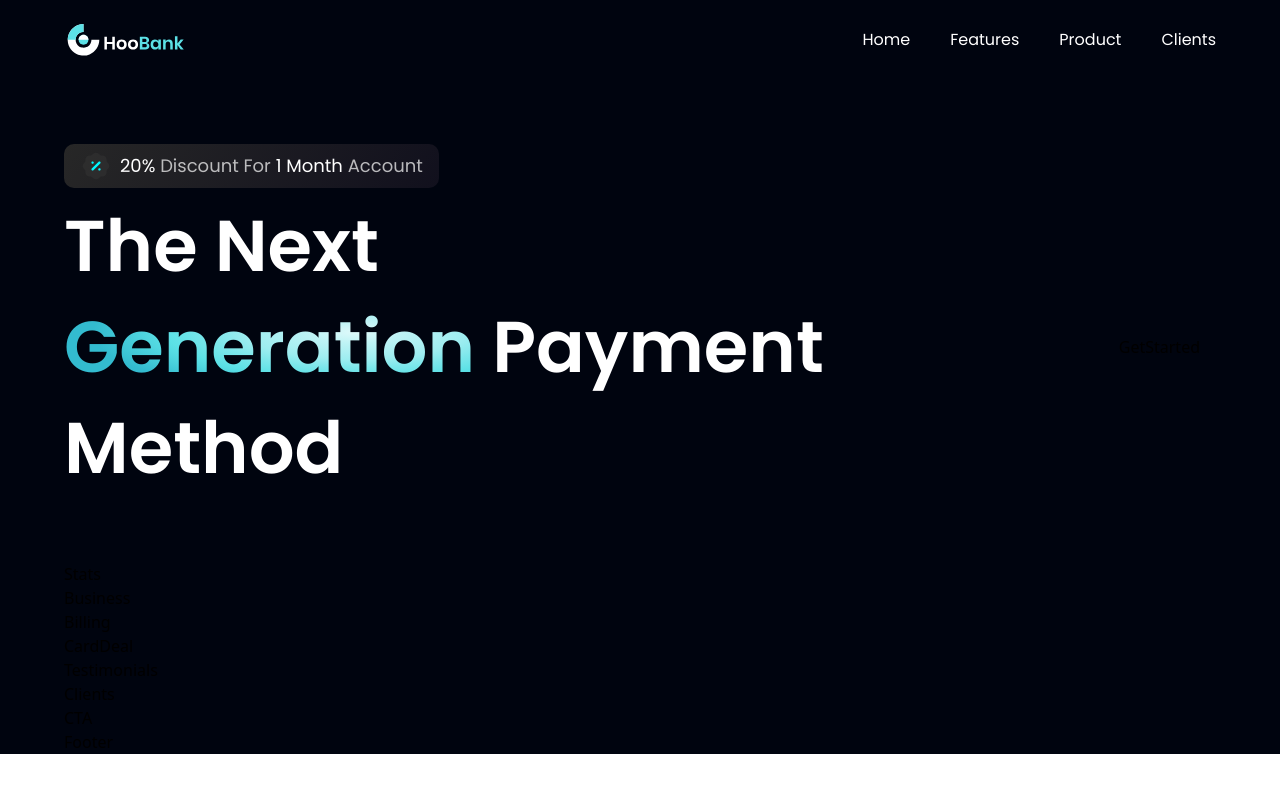
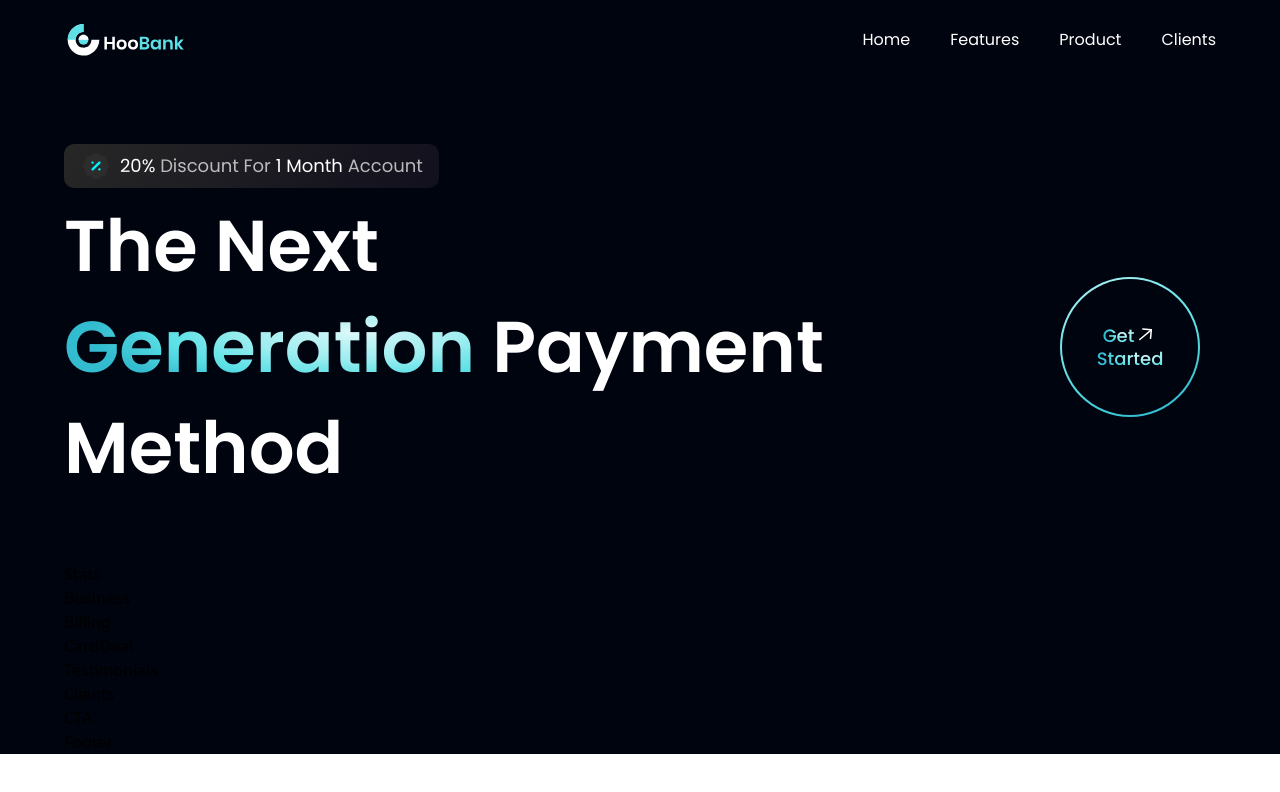
Before and after one commit to sladeutley/fully-responsive-biz-site-react-tw, a React (Vite) app: page / in a window 1280 px wide. Shown: the top 792 px of the page. Built offline with nearby package versions, Linux system fonts and the light colour scheme.

Commit message:
coded GetStarted component

```diff
--- a/src/components/GetStarted.jsx
+++ b/src/components/GetStarted.jsx
@@ -1,9 +1,23 @@
 import React from 'react'
+import styles from '../style'
+import { arrowUp } from "../assets";
 
-const GetStarted = () => {
-  return (
-    <div>GetStarted</div>
-  )
-}
+const GetStarted = () => (
+  <div className={`${styles.flexCenter} w-[140px] h-[140px] rounded-full bg-blue-gradient p-[2px] cursor-pointer`}>
+    <div className={`${styles.flexCenter} flex-col bg-primary w-[100%] h-[100%] rounded-full`}>
+      <div className={`${styles.flexStart} flex-row`}>
+        {/* <p className="font-poppins font-medium text-[18px] leading-[23.4px] mr-2"> */}
+        <p className="font-poppins font-medium text-[18px] leading-[23.4px]">
+          <span className="text-gradient">Get</span>
+        </p>
+        <img src={arrowUp} alt="arrow-up" className="w-[23px] h-[23px] object-contain" />
+      </div>
+
+      <p className="font-poppins font-medium text-[18px] leading-[23.4px]">
+        <span className="text-gradient">Started</span>
+      </p>
+    </div>
+  </div>
+);
 
 export default GetStarted
```
